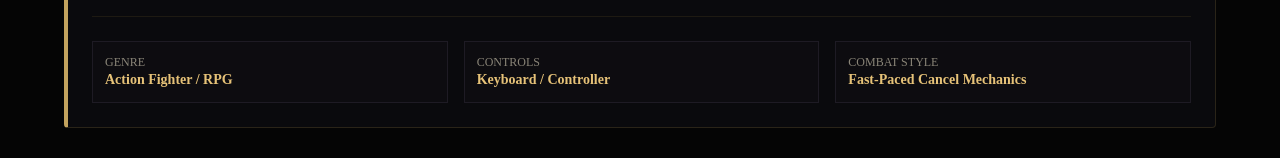
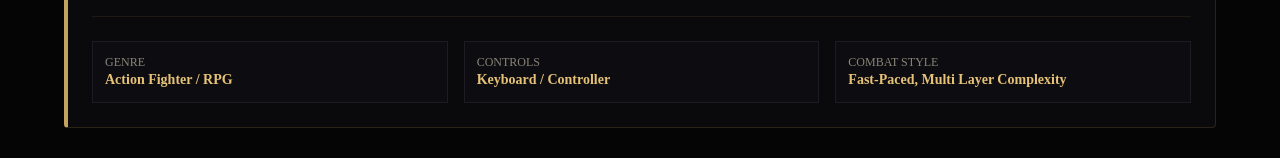
Before and after one commit to Light09-phase/beyond-bizarre, a Next.js app: page /combat in a window 1280 px wide. Shown: the part 622-780 px from the top of the page. Built offline with nearby package versions, Linux system fonts and the light colour scheme; a web font is replaced by a local one.

Commit message:
Octenary Commit

```diff
--- a/app/components/Combat.tsx
+++ b/app/components/Combat.tsx
@@ -1288,7 +1288,7 @@ export default function GameGuide() {
                 </div>
                 <div className="p-3 bg-[#0d0c10] border border-[#1e1b24]">
                   <div className="text-xs text-[#8a8578] uppercase">Combat Style</div>
-                  <div className="text-sm font-bold text-[#e6c278]">Fast-Paced Cancel Mechanics</div>
+                  <div className="text-sm font-bold text-[#e6c278]">Fast-Paced, Multi Layer Complexity</div>
                 </div>
               </div>
             </CodexBox>
```
